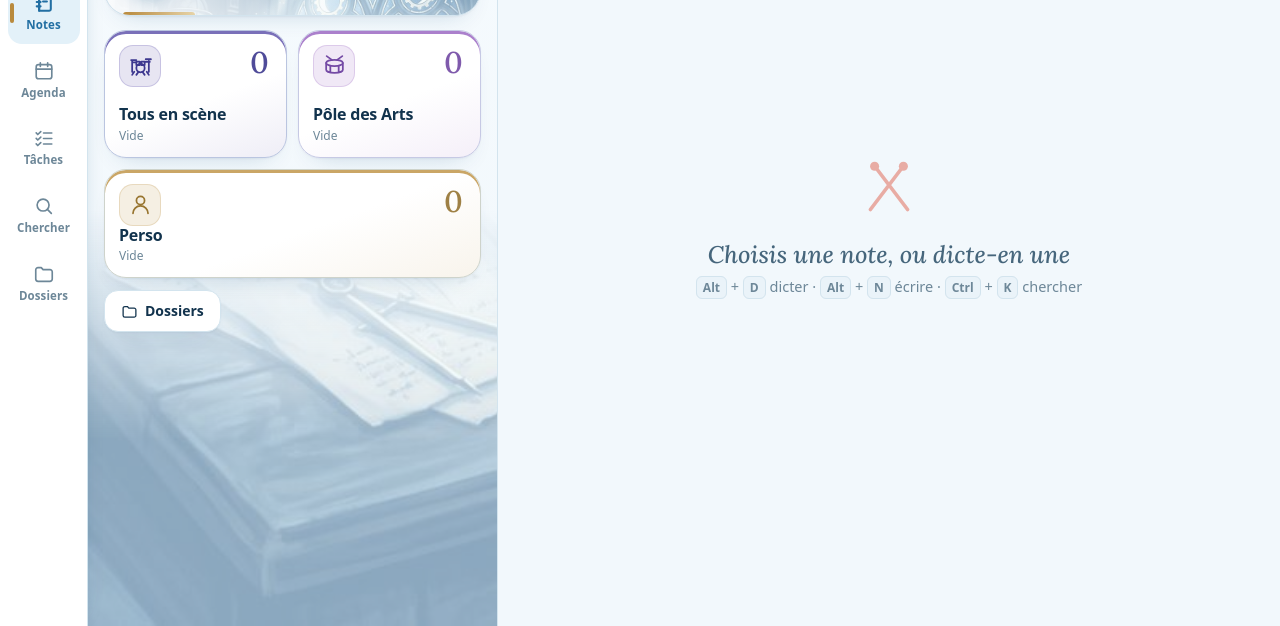
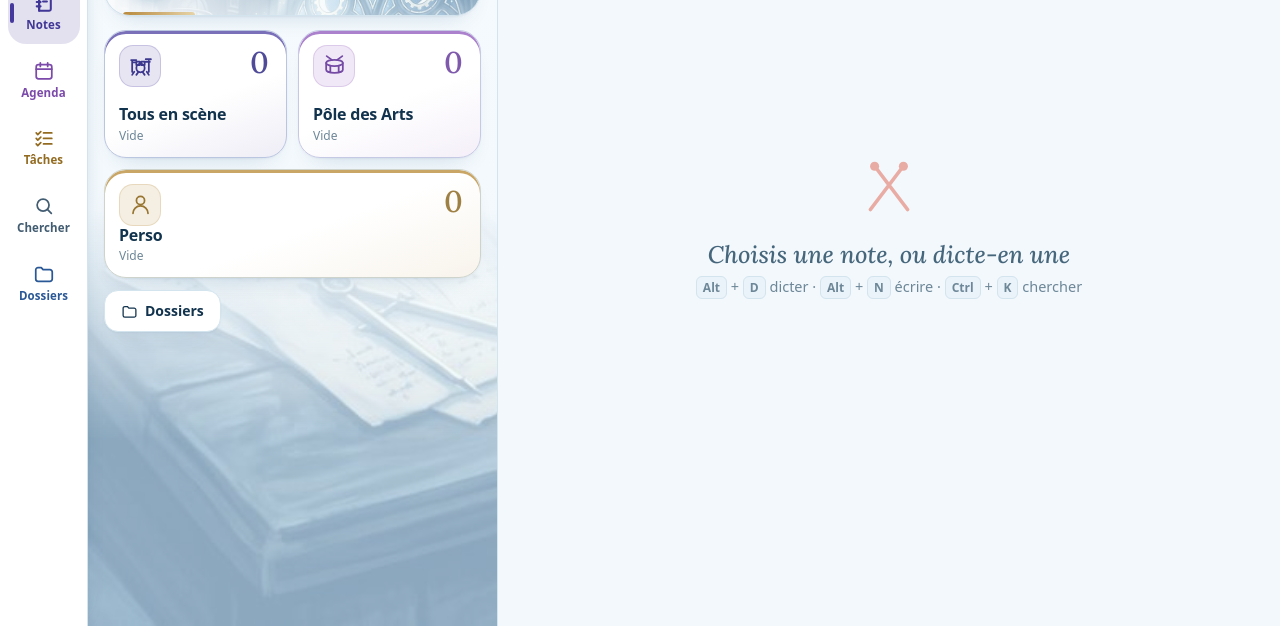
Before and after one commit to fredhermelin-web/Doc-Fred, a plain HTML site: page index.html in a window 1280 px wide. Shown: the part 174-800 px from the top of the page. Drawn offline with Linux system fonts and the light colour scheme.

Commit message:
Carnet 1.6.3 : onglets du bas colorés (indigo, améthyste, or ancien, saphir)
Co-Authored-By: Claude Sonnet 5.5 <noreply@anthropic.com>
Claude-Session: https://claude.ai/code/session_01Jgjvue63h7v5evw26WR2er

```diff
--- a/fraicheur.css
+++ b/fraicheur.css
@@ -303,3 +303,27 @@ mark { background: #fbeec6; }
 .write-pill:hover { background: #fff; }
 .write-pill:active { transform: scale(.93); }
 :root[data-theme="dark"] .write-pill { background: rgba(23,52,74,.92); color: var(--tint); border-color: var(--brass-soft); }
+
+/* ---------- 1.6.3 : chaque onglet du bas a sa teinte (indigo, améthyste, or ancien, saphir) ---------- */
+.nav-item[data-nav="notes"]   { --nc: #46399E; }
+.nav-item[data-nav="calendar"]{ --nc: #8A4FB8; }
+.nav-item[data-nav="tasks"]   { --nc: #A5741C; }
+.nav-item[data-nav="folders"] { --nc: #2E5FA3; }
+.nav-item[data-nav="search"]  { --nc: #4A6378; }
+.nav-item, #nav .nav-item {
+  color: color-mix(in srgb, var(--nc, var(--ink-3)) 88%, #0b2540);
+  font-weight: 700;
+}
+.nav-item .ic { stroke-width: 1.9; }
+.nav-item.on, #nav .nav-item.on {
+  color: color-mix(in srgb, var(--nc) 92%, #0b2540);
+  background: color-mix(in srgb, var(--nc) 15%, #fff);
+  border-radius: 18px;
+}
+.nav-item.on::after, #nav .nav-item.on::after { background: var(--nc); }
+@media (max-width: 899.98px) {
+  .nav-item { margin: 5px 3px; padding: 7px 0 6px; }
+  .nav-item.on::after { bottom: 3px; width: 18px; height: 3px; border-radius: 2px; }
+}
+:root[data-theme="dark"] .nav-item, :root[data-theme="dark"] #nav .nav-item { color: color-mix(in srgb, var(--nc, #8fb0c6) 55%, #fff); }
+:root[data-theme="dark"] .nav-item.on { background: color-mix(in srgb, var(--nc) 30%, #17344a); color: #fff; }
```
